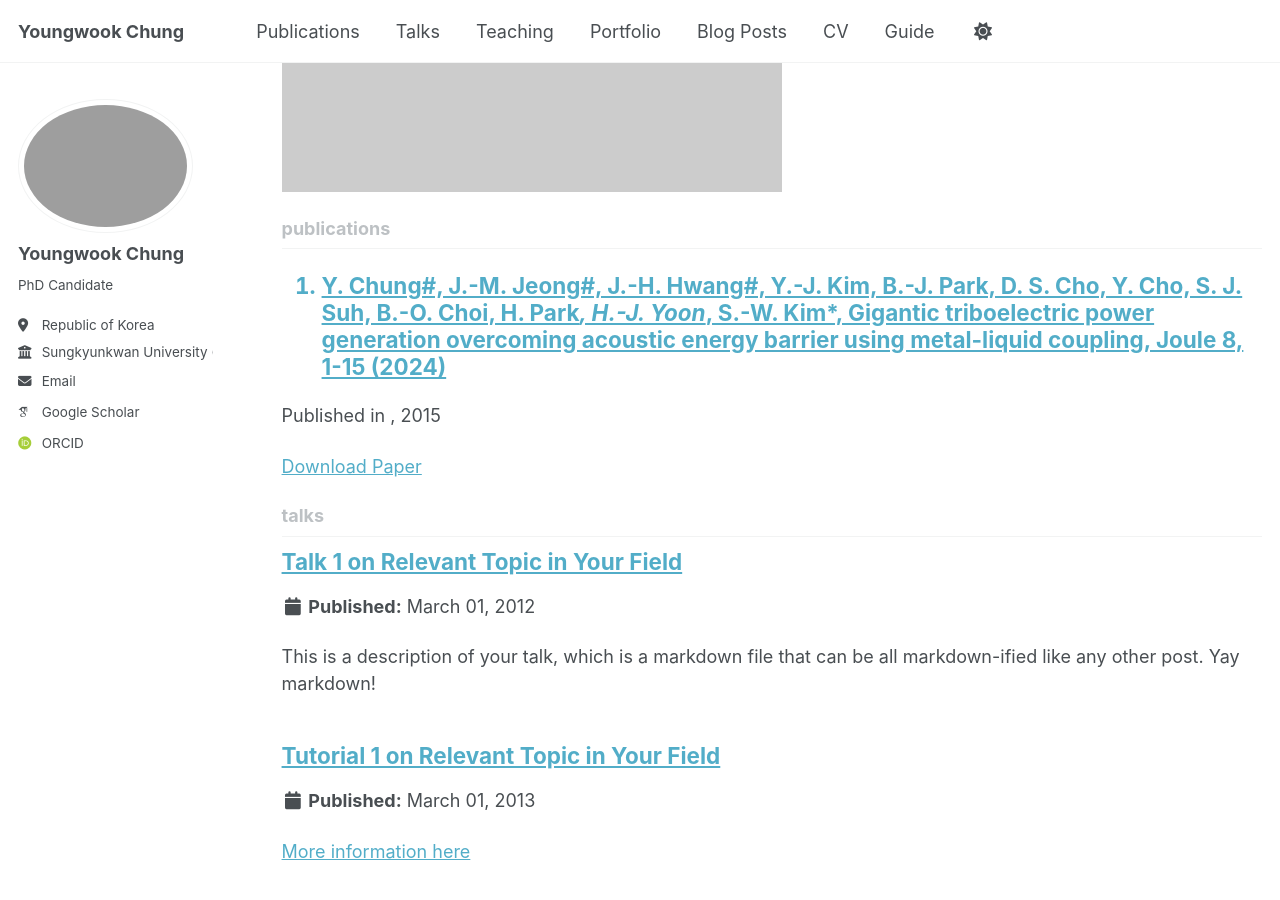
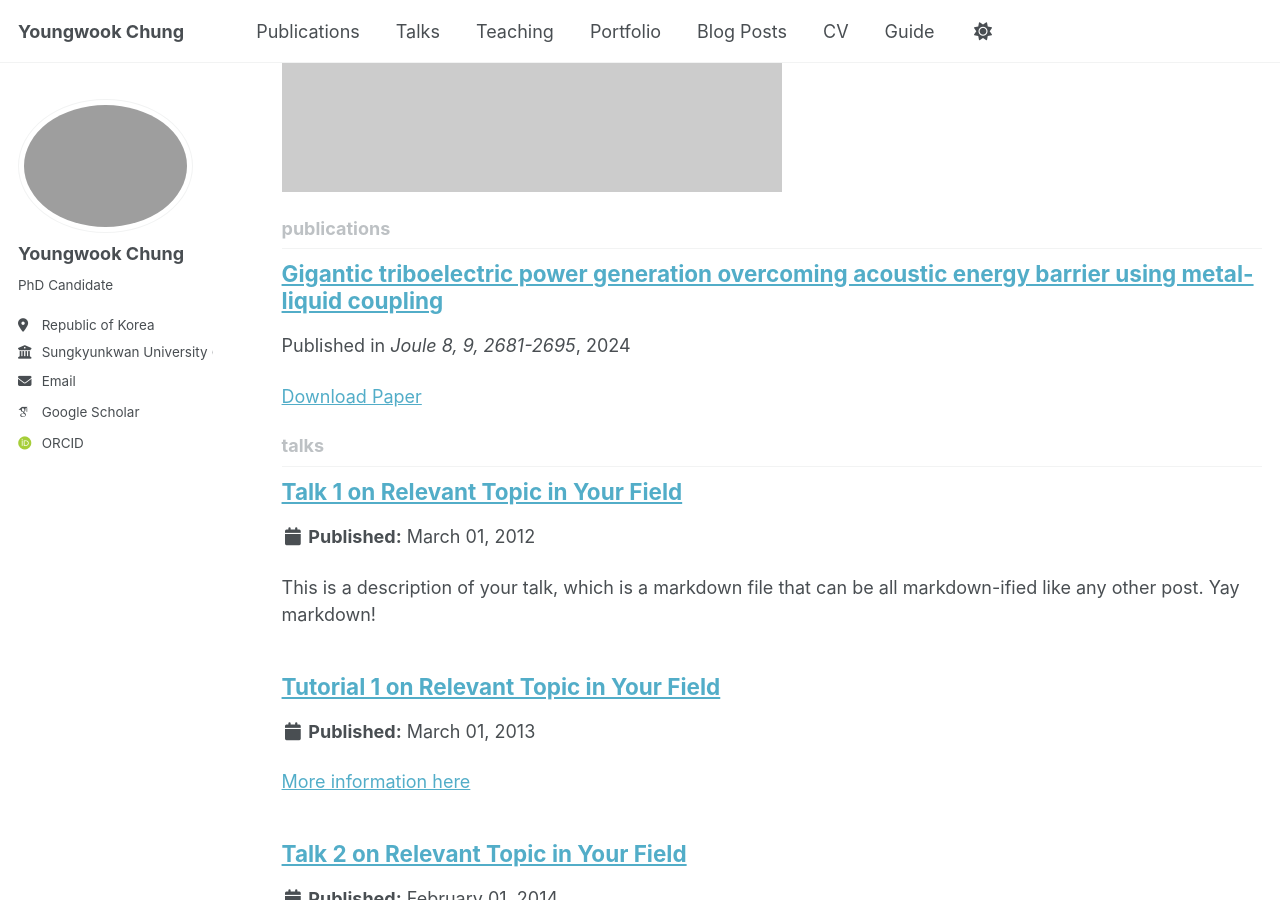
Before and after one commit to ywoog2/ywchung.github.io, a Jekyll site: the page built from _pages/collection-archive.html, in a window 1280 px wide and 900 px high, scrolled down 893 px. Built offline with Jekyll 4.4.1, drawn with Linux system fonts in a browser that asks for light colours; some web fonts are replaced; a script that is not in the unit is left out.

Commit message:
Update 2015-10-01-paper-title-number-3.md

```diff
--- a/_publications/2015-10-01-paper-title-number-3.md
+++ b/_publications/2015-10-01-paper-title-number-3.md
@@ -1,7 +1,9 @@
 ---
-title: "1.	Y. Chung#, J.-M. Jeong#, J.-H. Hwang#, Y.-J. Kim, B.-J. Park, D. S. Cho, Y. Cho, S. J. Suh, B.-O. Choi, H. Park*, H.-J. Yoon*, S.-W. Kim*, Gigantic triboelectric power generation overcoming acoustic energy barrier using metal-liquid coupling, Joule 8, 1-15 (2024)"
+title: "Gigantic triboelectric power generation overcoming acoustic energy barrier using metal-liquid coupling"
 collection: publications
-category: manuscripts
-permalink: "https://doi.org/10.1016/j.joule.2024.06.016"
-paperurl: 'https://ywoog2.github.io/files/Gigantic triboelectric power generation overcoming acoustic energy barrier using metal-liquid coupling.pdf'
+date: 2024-09-18
+venue: "Joule 8, 9, 2681-2695"
+paperurl: "https://doi.org/10.1016/j.joule.2024.06.016"   # 있으면 링크됨
+first_author: true                # ★ 첫저자면 true, 공동저자면 빼거나 false
+# 선택: note: "Submitted" 같은 상태 표기
 ---
```
